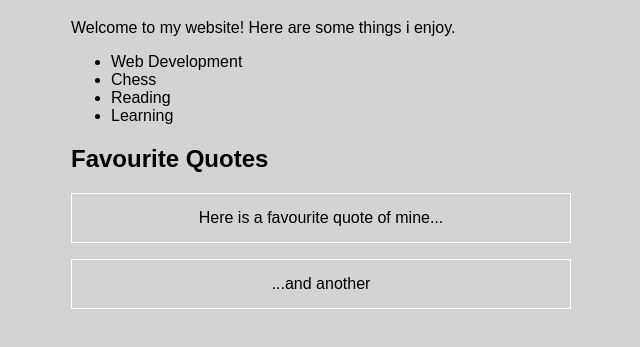
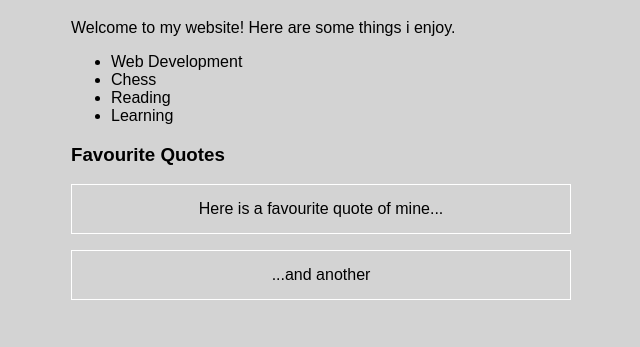
Before and after one commit to Silent-listener/Stackroute, a plain HTML site: page index.html in a window 1280 px wide. Shown: the part 61-408 px from the top of the page, without its empty margins (319-959 px from the left). Drawn offline with Linux system fonts and the light colour scheme.

Commit message:
Modification 2

```diff
--- a/css/style.css
+++ b/css/style.css
@@ -1,16 +1,13 @@
 body {
     background-color: lightgray;
     font-family: sans-serif;
-}
-
-div {
     width: 500px;
     margin: auto;
 }
 blockquote {
     margin-left: 0%;
     margin-right: 0%;
-    padding: 15px 15px 15px 15px;
+    padding: 15px;
     text-align: center;
     border: 1px solid white;
 }
--- a/index.html
+++ b/index.html
@@ -4,7 +4,6 @@
         <link rel="stylesheet" href="css/style.css" />
     </head>
     <body>
-        <div>
             <h1>My First Website</h1>
             <p>Welcome to my website! Here are some things i enjoy.</p>
             <ul>
@@ -14,10 +13,8 @@
                 <li>Learning</li>
             </ul>
 
-            <h2>Favourite Quotes</h2>
+            <h3>Favourite Quotes</h3>
             <blockquote>Here is a favourite quote of mine...</blockquote>
             <blockquote>...and another</blockquote>
-        </div>
-
     </body>
 </html>
```
